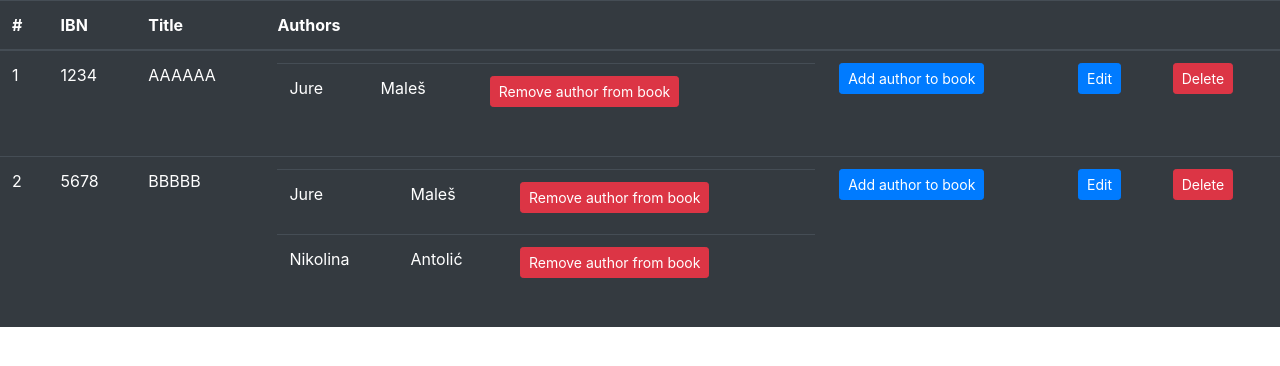
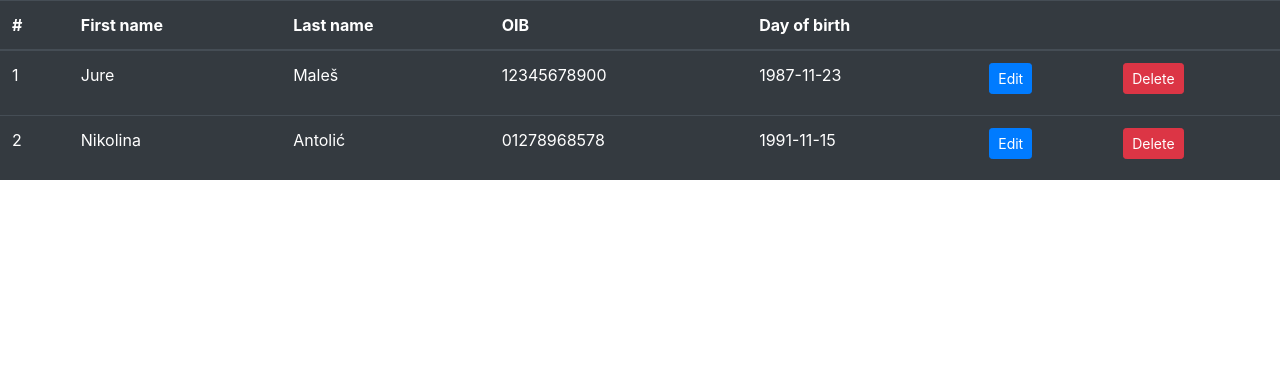
Before and after one commit to jumales/library-react-ui, a React (Create React App) app: page / in a window 1280 px wide. Shown: the top 366 px of the page. Built offline with nearby package versions, Linux system fonts and the light colour scheme.

Commit message:
author components

```diff
--- /dev/null
+++ b/src/components/author/author.jsx
@@ -0,0 +1,46 @@
+import React from "react";
+
+function Author(props) {
+  const { id, firstName, lastName, dayOfBirth, oib, books } = props.author;
+  const { onEdit, onDelete, author, onRemoveBook } = props;
+
+  return (
+    <React.Fragment>
+      <tr>
+        <td scope="row">{id}</td>
+        <td>
+          <p>{firstName}</p>
+        </td>
+        <td>
+          <p>{lastName}</p>
+        </td>
+        <td>
+          <p>{oib}</p>
+        </td>
+        <td>
+          <p>{dayOfBirth}</p>
+        </td>
+        <td>
+          <button
+            id="btnEdit"
+            className="btn btn-primary btn-sm"
+            onClick={() => onEdit(author)}
+          >
+            Edit
+          </button>
+        </td>
+        <td>
+          <button
+            id="btnDelete"
+            className="btn btn-danger btn-sm"
+            onClick={() => onDelete(author)}
+          >
+            Delete
+          </button>
+        </td>
+      </tr>
+    </React.Fragment>
+  );
+}
+
+export default Author;
--- /dev/null
+++ b/src/components/author/authors.jsx
@@ -0,0 +1,74 @@
+import React, { Component } from "react";
+import Author from "./author";
+import AlertDialog from "../dialog/alertDialog";
+
+class Authors extends Component {
+  state = {
+    showDeleteDialog: false,
+    selectedAuthor: {},
+    showAuthorEditorDialog: false,
+    authors: [
+      {
+        id: 1,
+        firstName: "Jure",
+        lastName: "Maleš",
+        oib: "12345678900",
+        dayOfBirth: "1987-11-23",
+        books: [{ id: 1, ibn: "1234", title: "First title" }],
+      },
+      {
+        id: 2,
+        firstName: "Nikolina",
+        lastName: "Antolić",
+        oib: "01278968578",
+        dayOfBirth: "1991-11-15",
+        books: [
+          { id: 1, ibn: "1234", title: "First title" },
+          { id: 2, ibn: "5678", title: "Second title" },
+        ],
+      },
+    ],
+  };
+
+  onEdit = (author) => {};
+  onDelete = (author) => {};
+
+  render() {
+    return (
+      <React.Fragment>
+        <AlertDialog
+          show={this.state.showDeleteDialog}
+          handleDelete={this.deleteAuthor}
+          handleClose={this.cancelDeleteDialog}
+          item={this.state.selectedAuthor}
+        />
+
+        <table className="table table-dark">
+          <thead>
+            <tr>
+              <th scope="col">#</th>
+              <th scope="col">First name</th>
+              <th scope="col">Last name</th>
+              <th scope="col">OIB</th>
+              <th scope="col">Day of birth</th>
+              <th scope="col"></th>
+              <th scope="col"></th>
+            </tr>
+          </thead>
+          <tbody>
+            {this.state.authors.map((author) => (
+              <Author
+                key={author.id}
+                author={author}
+                onEdit={this.onEdit}
+                onDelete={this.onDelete}
+              />
+            ))}
+          </tbody>
+        </table>
+      </React.Fragment>
+    );
+  }
+}
+
+export default Authors;
--- a/src/index.js
+++ b/src/index.js
@@ -5,10 +5,11 @@ import App from "./App";
 import * as serviceWorker from "./serviceWorker";
 import "bootstrap/dist/css/bootstrap.css";
 import Books from "./components/book/books";
+import Authors from "./components/author/authors";
 
 ReactDOM.render(
   <React.StrictMode>
-    <Books />
+    <Authors />
   </React.StrictMode>,
   document.getElementById("root")
 );
```
